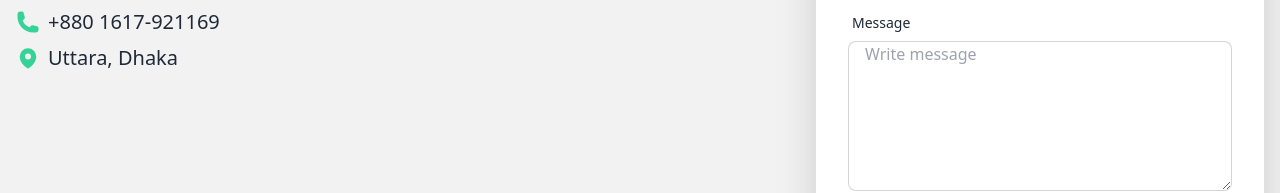
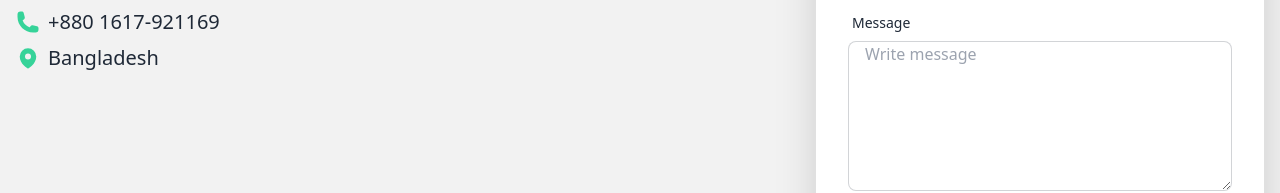
Before and after one commit to rayhanmujumdar/Nilima_Mim_portfolio, a React (Create React App) app: page /contact in a window 1280 px wide. Shown: the part 464-657 px from the top of the page. Built offline with nearby package versions, Linux system fonts and the light colour scheme.

Commit message:
deploy netlify

```diff
--- a/src/components/Contact/Contact.js
+++ b/src/components/Contact/Contact.js
@@ -82,7 +82,7 @@
               className="flex gap-x-2 items-center my-2"
             >
               <MapPinIcon className="h-6 w-6 text-success"></MapPinIcon>
-              <p className="text-xl">Uttara, Dhaka</p>
+              <p className="text-xl">Bangladesh</p>
             </div>
           </div>
         </div>
```
Also changed, not shown: 1 other file (tests, documents, lock files or other folders).
